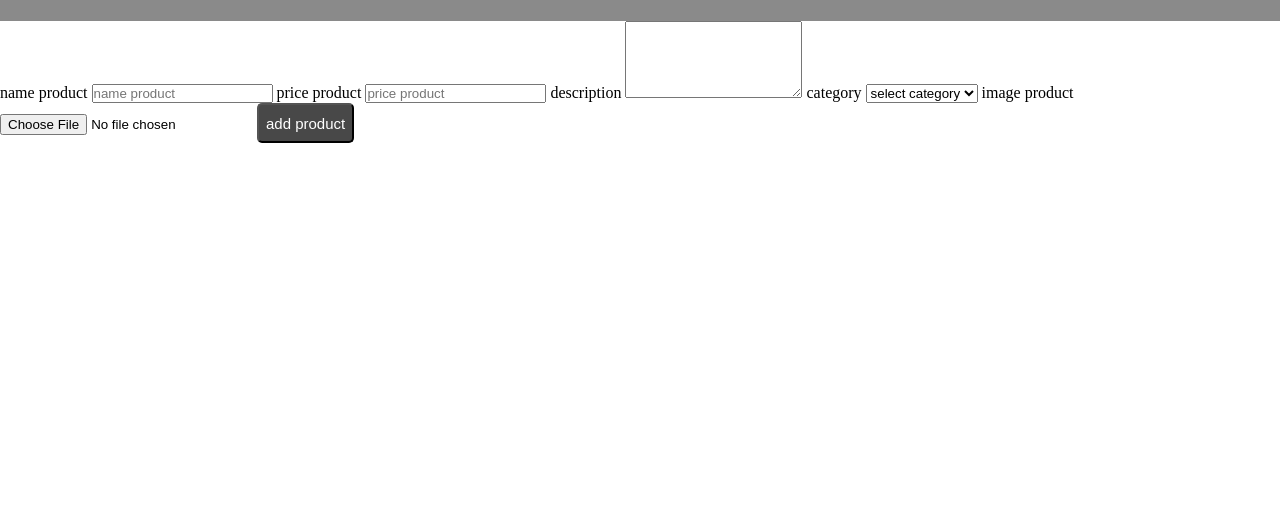
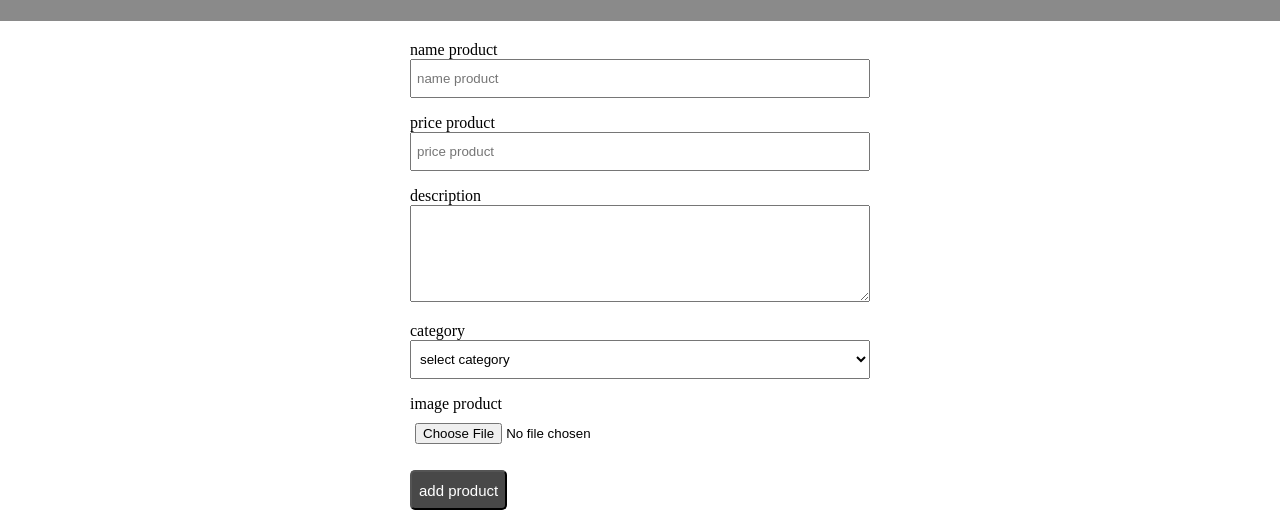
Before and after one commit to mardi-niyayesh/online-shop, a plain HTML site: page frontend/component/panel-admin/panel-admin.html in a window 1280 px wide. Shown: the part 327-857 px from the top of the page. Before the commit the page ends 800 px from the top, so only its background shows below. Drawn offline with Linux system fonts and the light colour scheme.

Commit message:
add style product panel

```diff
--- a/frontend/component/panel-admin/panel-admin.css
+++ b/frontend/component/panel-admin/panel-admin.css
@@ -38,3 +38,20 @@
     align-items: center;
     justify-content: center;
 }
+
+/* css add product to panel */
+.addProductForm{
+    margin: auto;
+    border-radius: 8px;
+    -webkit-border-radius: 8px;
+    -moz-border-radius: 8px;
+    -ms-border-radius: 8px;
+    -o-border-radius: 8px;
+    padding: 20px;
+    max-width: 500px;
+}
+input,textarea,select{
+    width: 100%;
+    margin-bottom: 1rem;
+    padding:10px 5px;
+}
```
